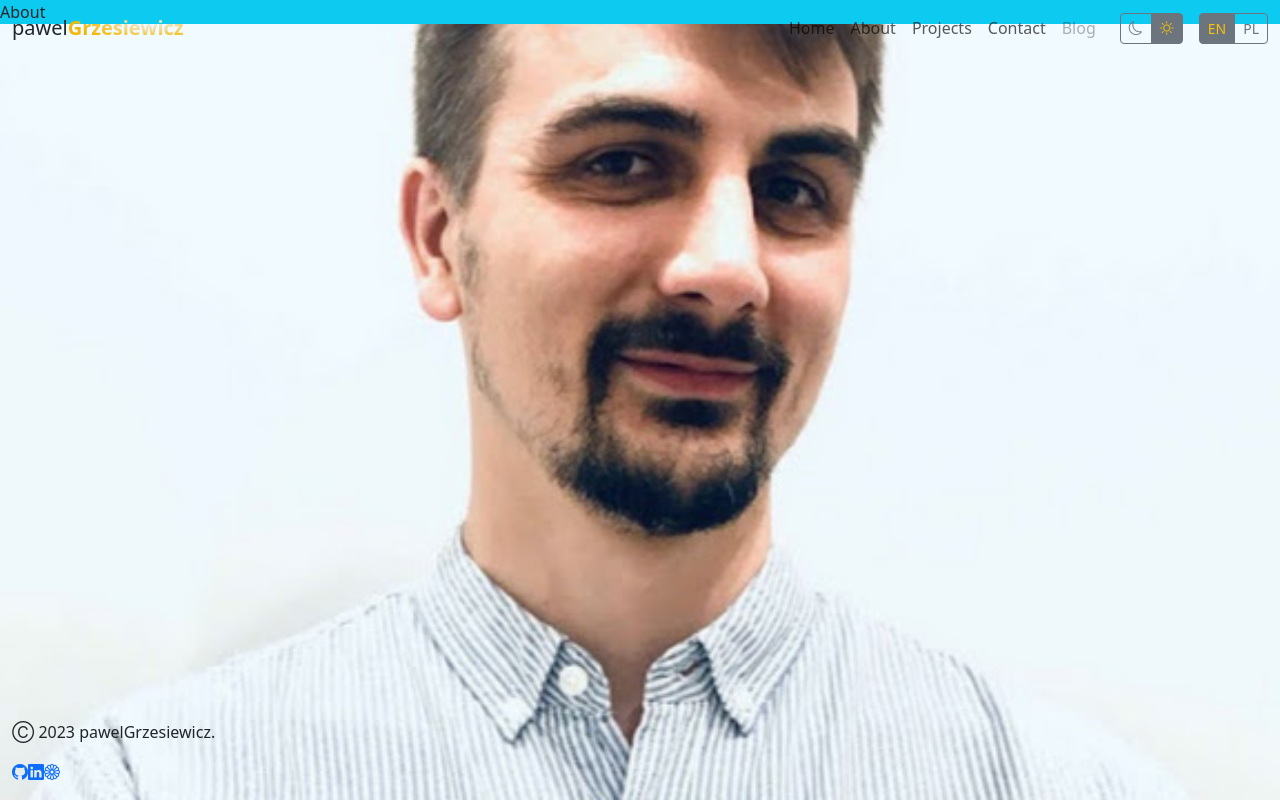
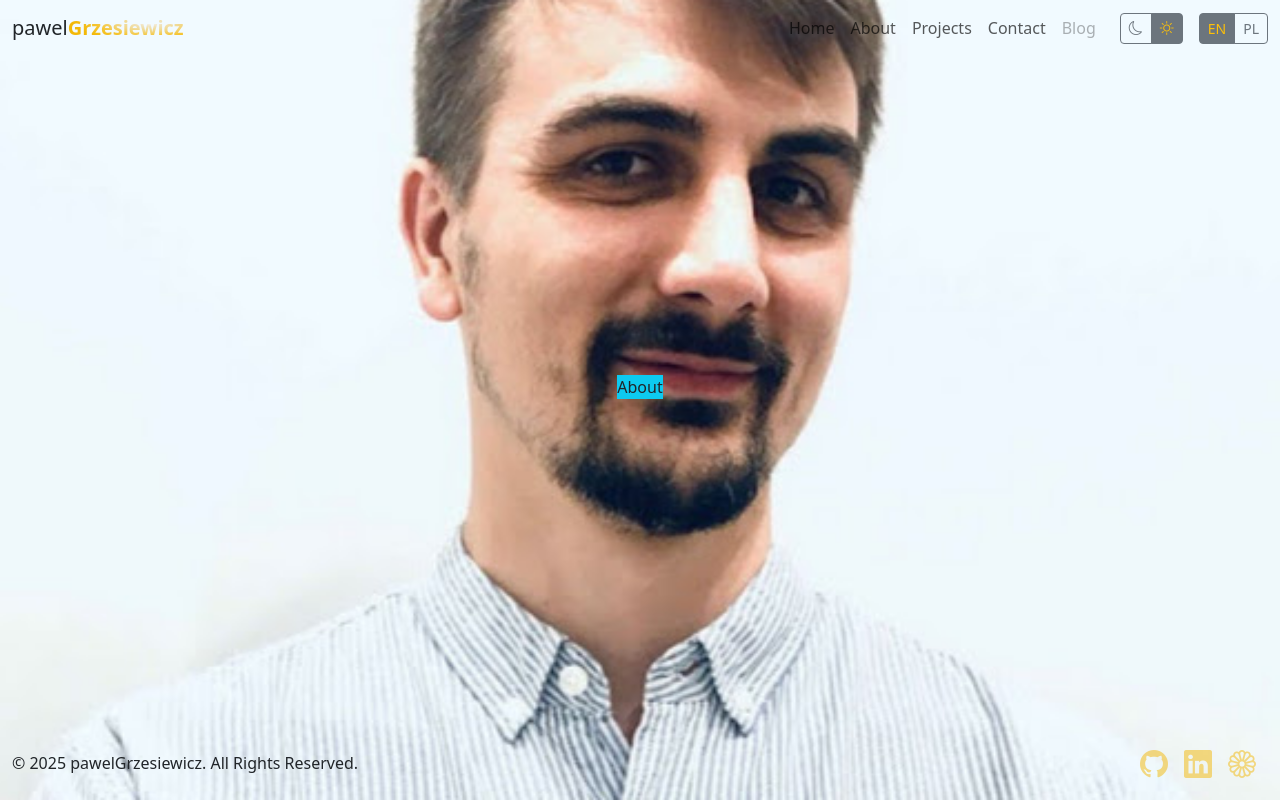
Before and after one commit to pawelGrzesiewicz/portfolio-site-bootstrap, a Next.js app: page /en/about in a window 1280 px wide. Built offline with nearby package versions, Linux system fonts and the light colour scheme.

Commit message:
Styled footer and fixed layout styles for better responsiveness

```diff
--- a/src/app/[locale]/layout.tsx
+++ b/src/app/[locale]/layout.tsx
@@ -32,12 +32,12 @@ export default async function RootLayout({ children, params }: LayoutProps) {
 
   return (
     <html lang={locale}>
-      <body className='d-flex flex-column min-vh-100 overflow-hidden position-relative'>
+      <body className='d-flex flex-column min-vh-100 bg-face-web bg-face-mobile'>
         <NextIntlClientProvider messages={messages}>
           <ThemeContextProvider>
             <InstallBootstrap />
             <NavBar locale={locale} />
-            <main className='flex-grow-1 bg-face-web bg-face-mobile'>
+            <main className='d-flex flex-grow-1 justify-content-center align-items-center pt-5'>
               {children}
             </main>
             <Footer />
--- a/src/app/globals.css
+++ b/src/app/globals.css
@@ -24,6 +24,7 @@
         background: url('/me.jpeg') center;
         background-size: cover;
     }
+
     html[data-bs-theme='dark'] .bg-face-web {
         background: url('/bg.jpg') center;
         background-size: cover;
@@ -35,6 +36,7 @@
         background: url('/bg.jpg') center;
         background-size: cover;
     }
+
     html[data-bs-theme='light'] .bg-face-mobile {
         background: url('/bg.jpg') center;
         background-size: cover;
@@ -48,6 +50,7 @@ html[data-bs-theme='light'] .tech-icon {
 html[data-bs-theme='dark'] .tech-icon {
     filter: invert(0%);
 }
+
 .navbar-toggler {
     border: none;
     font-size: 1.25rem;
@@ -100,3 +103,18 @@ html[data-bs-theme='dark'] .tech-icon {
         color: #f3b807;
     }
 }
+
+.tech-icon {
+    width: 1.6rem;
+    height: 1.6rem;
+}
+
+.social-icon {
+    color: #f3b807;
+    opacity: 0.5;
+    transition: opacity 0.3s ease, transform 0.2s ease;
+}
+
+.social-icon:hover {
+    opacity: 1;
+}
--- a/src/componets/Footer.tsx
+++ b/src/componets/Footer.tsx
@@ -1,29 +1,37 @@
+import Link from 'next/link'
+import React from 'react'
+import { useTranslations } from 'next-intl';
+import { Col, Container, Row } from 'react-bootstrap'
 import { socialMedia } from '@/constants/constants'
-import React from 'react'
-import { Container } from 'react-bootstrap'
 
 export default function Footer() {
+    const t = useTranslations('Footer');
+
     return (
-        <Container fluid="xxl" className='py-3 position-absolute bottom-0'>
-            <div className=''>
-                <p className="">
-                     Ⓒ 2023 pawelGrzesiewicz.
-                </p>
-            </div>
-
-
-            <div className=''>
-                <div className=''>
+        <Container fluid="xxl" className="py-3">
+            <Row className="align-items-center">
+                <Col className="text-center text-md-start">
+                    <p className="mb-0 d-none d-sm-flex">
+                        &copy; 2025 pawelGrzesiewicz.&nbsp;
+                        <span className='d-none d-md-flex'>{t('text')}</span>
+                    </p>
+                </Col>
+                <Col className="text-end mx-1">
                     {socialMedia.map((social) => (
-                        <a key={social.id} href={social.link} target="_blank" rel="noopener noreferrer"
-                           className=''>
-                            {social.name === "github" && <i className="bi bi-github"></i>}
-                            {social.name === "codewars" && <i className="bi bi-flower1"></i>}
-                            {social.name === "linkedin" && <i className="bi bi-linkedin"></i>}
-                        </a>
+                        <Link
+                            key={social.id}
+                            href={social.link}
+                            target="_blank"
+                            rel="noopener noreferrer"
+                            className="mx-2 "
+                        >
+                            {social.name === 'github' && <i className="bi bi-github fs-3 social-icon"></i>}
+                            {social.name === 'codewars' && <i className="bi bi-flower1 fs-3 social-icon"></i>}
+                            {social.name === 'linkedin' && <i className="bi bi-linkedin fs-3 social-icon"></i>}
+                        </Link>
                     ))}
-                </div>
-            </div>
-            </Container>
+                </Col>
+            </Row>
+        </Container>
     )
 }
--- a/src/componets/homePage/HomePage.tsx
+++ b/src/componets/homePage/HomePage.tsx
@@ -7,12 +7,10 @@ import TechnologyIcons from './TechnologyIcons';
 export default function HomePage() {
   return (
     <Container fluid="xxl">
-      <Row className="min-vh-100 align-items-center">
+      <Row>
         <Col xs={12} md={8} xl={6} className="text-start">
           <TypedHeader/>
           <TechnologyIcons />
-          <Col className="d-md-none">
-          </Col>
         </Col>
       </Row>
     </Container>
--- a/src/componets/homePage/TechnologyIcons.tsx
+++ b/src/componets/homePage/TechnologyIcons.tsx
@@ -8,14 +8,13 @@ export default function TechnologyIcons() {
                 <Col
                     key={tech.id}
                     xs={4} sm={1} md={1}
-                    className="text-center mt-5 d-none d-sm-block"
+                    className="text-center mx-1 mt-5 d-none d-sm-block"
                 >
                     <Image
                         src={tech.icon}
                         alt={tech.name}
                         title={tech.name}
                         className="tech-icon"
-                        style={{ width: "25px", height: "25px", }}
                     />
                 </Col>
             ))}
--- a/src/messages/en.json
+++ b/src/messages/en.json
@@ -42,7 +42,6 @@
     },
 
     "Footer": {
-      "text-1": "Copyright",
-      "text-2": "All Rights Reserved."
+      "text": "All Rights Reserved."
     }
   }
--- a/src/messages/pl.json
+++ b/src/messages/pl.json
@@ -42,7 +42,6 @@
     },
 
     "Footer": {
-      "text-1": "Prawo autorskie",
-      "text-2": "Wszelkie prawa zastrzeżone."
+      "text": "Wszelkie prawa zastrzeżone."
     }
   }
```
